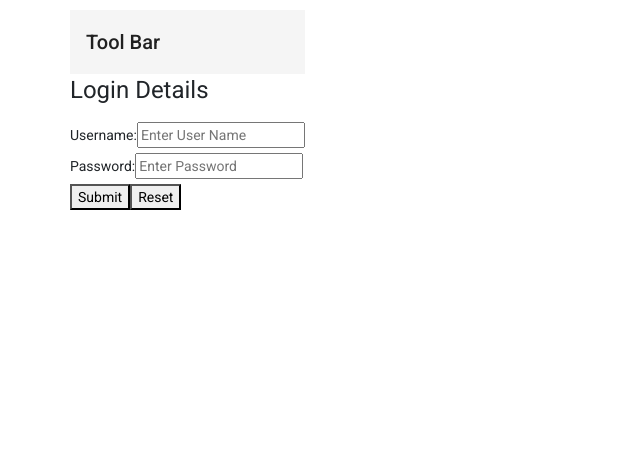
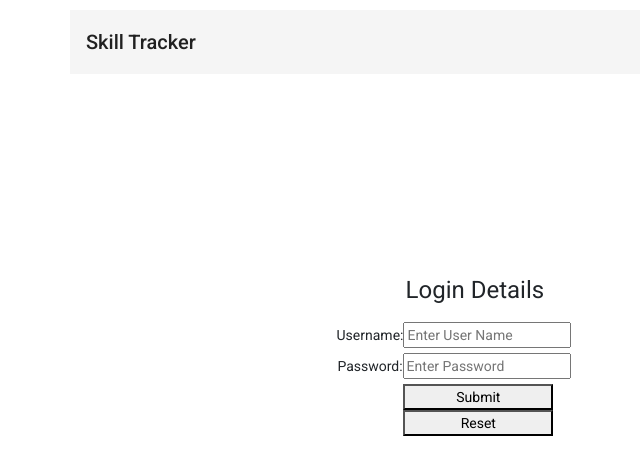
Before and after one commit to monojitlaha/skill-tracker-app, an Angular app: page /login in a window 1280 px wide. Shown: the top 474 px of the page, without its empty margins (130-770 px from the left). Built offline with nearby package versions, Linux system fonts and the light colour scheme.

Commit message:
Login Section

```diff
--- a/src/app/app.component.css
+++ b/src/app/app.component.css
@@ -0,0 +1,11 @@
+.example-fill-remaining-space {
+    /* This fills the remaining space, by using flexbox.
+       Every toolbar row uses a flexbox row layout. */
+    flex: 1 1 auto;
+  }
+
+  .divClass
+{
+    width: 60vw!important;
+
+}
--- a/src/app/app.component.html
+++ b/src/app/app.component.html
@@ -1,11 +1,15 @@
+<div class="divClass">
+  <mat-toolbar>
+  <mat-toolbar-row color="themeColor">
+      <span >Skill Tracker</span>
+      <span class="example-fill-remaining-space"></span>
+      <span fxShow="true" fxHide.lt-md="true" *ngIf="isShown">
+
+        <a href="#" mat-button (click)="logout()">Logout</a>
+      </span>
 
 
-<mat-toolbar>
-<mat-toolbar-row color="themeColor">
-    <span>Tool Bar</span>
-    <span class="example-spacer"></span>
-
-  </mat-toolbar-row>
-</mat-toolbar>
-
+    </mat-toolbar-row>
+  </mat-toolbar>
+  </div>
 <router-outlet></router-outlet>
--- a/src/app/app.component.ts
+++ b/src/app/app.component.ts
@@ -1,4 +1,5 @@
 import { Component } from '@angular/core';
+import { Router,NavigationEnd, ActivatedRoute    } from '@angular/router';
 
 @Component({
   selector: 'app-root',
@@ -7,4 +8,33 @@ import { Component } from '@angular/core';
 })
 export class AppComponent {
   title = 'skill-tracker-app';
+  isShown: boolean = false ;
+  name = 'Get Current Url Route Demo';
+  currentRoute: string;
+  userName:string;
+
+  constructor(private router: Router, private route: ActivatedRoute) {
+    console.log(router.url);
+
+    this.router.events.subscribe(
+      ()=>{console.log('current route: ', this.router.url.toString());
+      if(this.router.url.toString()==="/login")
+      this.isShown = false;
+      else
+      this.isShown = true;}
+      );
+  }
+
+  ngOnInit(): void {
+
+  }
+
+  logout()
+  {
+    localStorage.removeItem('token');
+    localStorage.removeItem('role');
+    this.router.navigate(['/login']);
+  }
+
+
 }
--- a/src/app/components/login/login.component.css
+++ b/src/app/components/login/login.component.css
@@ -0,0 +1,7 @@
+.container-table {
+    display: table;
+}
+.vertical-center-row {
+    display: table-cell;
+    vertical-align: middle;
+}
--- a/src/app/components/login/login.component.html
+++ b/src/app/components/login/login.component.html
@@ -1,5 +1,11 @@
-<div>
-    <h1>Login Details</h1>
+<br><br><br><br><br><br><br><br><br><br>
+<div class="container container-table">
+    <div class="row vertical-center-row">
+        <div class="text-center col-md-12 col-md-offset-12" >
+
+
+            <div >
+                <h1>&nbsp;&nbsp;&nbsp;&nbsp;&nbsp;&nbsp;&nbsp;Login Details</h1>
                 <div>
                     <label for="username">Username:</label>
                     <input #username id="username" type="text" placeholder="Enter User Name" />
@@ -9,7 +15,20 @@
                     <input #password id="password" type="text" placeholder="Enter Password" />
                 </div>
                 <div>
-        <button type="button" (click)="login(username.value,password.value)">Submit</button>
-        <button type="button" (click)="username.value=' '; password.value=' ';">Reset</button>
+                    &nbsp;&nbsp;&nbsp;&nbsp;&nbsp;&nbsp;&nbsp;&nbsp;&nbsp;&nbsp;&nbsp;&nbsp;&nbsp;
+                    <button type="button" (click)="login(username.value,password.value)" style="width:150px">Submit</button>
+                </div>
+                <div>
+
+                    &nbsp;&nbsp;&nbsp;&nbsp;&nbsp;&nbsp;&nbsp;&nbsp;&nbsp;&nbsp;&nbsp;&nbsp;&nbsp;
+                    <button type="button" (click)="username.value=' '; password.value=' '; profiles = false;" style="width:150px">Reset</button>
                 </div>
             </div>
+
+            <div *ngIf="profiles" class="alert alert-danger">
+                <div>Invalid Credential</div>
+            </div>
+
+        </div>
+    </div>
+</div>
--- a/src/app/components/login/login.component.ts
+++ b/src/app/components/login/login.component.ts
@@ -12,8 +12,12 @@ import { LoginService } from 'src/app/services/login.service';
 export class LoginComponent implements OnInit {
   loginCreds: any;
   token:any = "";
-  authData: LoginProfile;
-  constructor(private router: Router, private loginService: LoginService) {
+  authData:any;
+  profiles:boolean=false;
+  constructor(private router: Router,
+    private loginService: LoginService) {
+
+
   }
 
   ngOnInit(): void {
@@ -28,6 +32,7 @@ export class LoginComponent implements OnInit {
     this.loginService.login(this.loginCreds)
       .subscribe((data) => {
         if (data) {
+
           this.authData = data;
           console.log("Component Token =" + this.authData);
           localStorage.setItem('token', this.authData.token);
@@ -38,8 +43,14 @@ export class LoginComponent implements OnInit {
             } else {
               this.router.navigate(['/userprofile'], { queryParams: { userName: username } });
             }
+
+
+    // setTimeout(() => {
+    //   this.router.navigate(['/profile']);
+    // }, 1000);
           }
         }
-      });
+      },
+      error=>{this.profiles = true});
   }
 }
```
Lines whose indentation alone changed are shown as unchanged.
